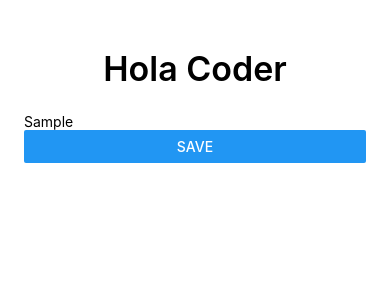
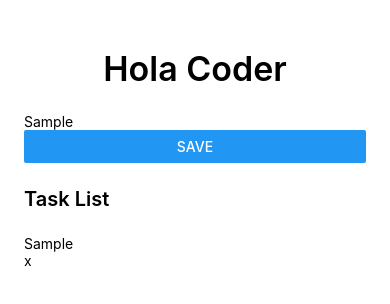
Before and after one commit to arielabaruffaldi/react-native, a React Native app: screen / in a window 390 px wide. Both pictures are taken after typing "Sample" into the empty fields and a click on the button "SAVE". Shown: the top 304 px of the page. Built offline with nearby package versions, Linux system fonts and the light colour scheme.

Commit message:
feat(task-list): add task-list

```diff
--- a/App.js
+++ b/App.js
@@ -6,32 +6,75 @@
  * @flow strict-local
  */
 
-import React from 'react';
-import { StyleSheet, Text, View, TextInput, Button } from 'react-native';
+import React, { useState } from "react";
+import {
+  StyleSheet,
+  Text,
+  View,
+  TextInput,
+  Button,
+  FlatList,
+  TouchableOpacity,
+} from "react-native";
+const App = () => {
+  const [taskList, setTaskList] = useState([]);
+  const [task, setTask] = useState();
 
-const App = () => {
+  const addTast = () => {
+    setTaskList([...taskList, { id: Math.random(), task }]);
+  };
+
+  const deleteTask = (id) => {
+    console.warn("id to delete", id);
+    setTaskList(taskList.filter((task) => task.id !== id));
+  };
+
   return (
     <View style={[styles.container]}>
       <Text style={[styles.sectionTitle]}>Hola Coder</Text>
-      <TextInput placeholder="Name a task" />
-      <Button title="Save" />
+      <TextInput
+        onChangeText={(text) => setTask(text)}
+        placeholder="Name a task"
+      />
+      <Button onPress={addTast} title="Save" />
+      <View>
+        <Text style={styles.taskListTitle}>Task List</Text>
+        <FlatList
+          data={taskList}
+          renderItem={({ item, index }) => (
+            <View key={index}>
+              <Text>{item.task}</Text>
+              <TouchableOpacity onPress={() => deleteTask(item.id)}>
+                <Text>x</Text>
+              </TouchableOpacity>
+            </View>
+          )}
+        />
+      </View>
     </View>
-  )
+  );
 };
 
 const styles = StyleSheet.create({
   container: {
-    display: 'flex',
-    alignContent: 'center',
-    justifyContent: 'center',
+    display: "flex",
+    alignContent: "center",
+    justifyContent: "center",
     margin: 24,
   },
   sectionTitle: {
     fontSize: 34,
     margin: 24,
-    fontWeight: '600',
-    textAlign: 'center',
+    fontWeight: "600",
+    textAlign: "center",
   },
+  taskListTitle: {
+    fontSize: 20,
+    marginTop: 24,
+    marginBottom: 24,
+    fontWeight: "600",
+    color: "#000",
+  }
 });
 
 export default App;
--- a/package.json
+++ b/package.json
@@ -18,7 +18,6 @@
     "@babel/runtime": "^7.12.5",
     "@react-native-community/eslint-config": "^2.0.0",
     "babel-jest": "^26.6.3",
-    "eslint": "7.14.0",
     "jest": "^26.6.3",
     "metro-react-native-babel-preset": "^0.66.2",
     "react-test-renderer": "17.0.2"
```
Also changed, not shown: .prettierrc.js (deleted), 2 other files (tests, documents, lock files or other folders).
